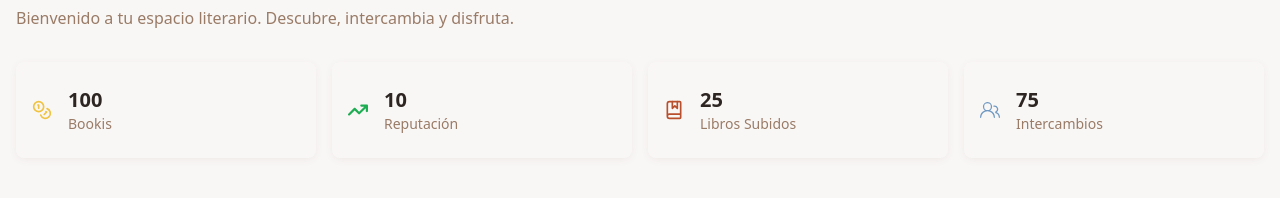
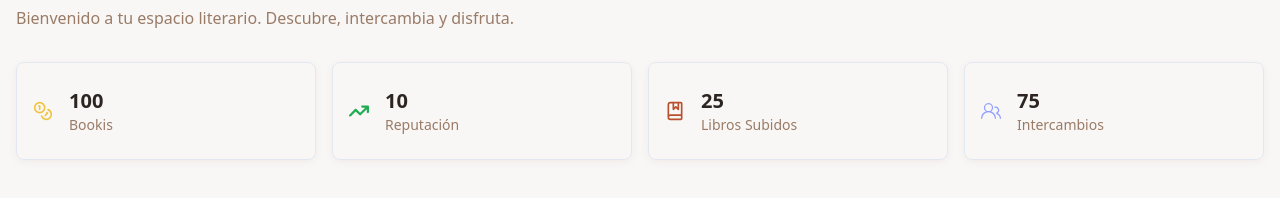
Before and after one commit to Angela-GM/bookloop-frontend, a Next.js app: page /dashboard in a window 1280 px wide. Shown: the part 150-348 px from the top of the page. Built offline with nearby package versions, Linux system fonts and the light colour scheme.

Commit message:
Update styles for metrics and card section components for improved layout and design consistency

```diff
--- a/src/app/globals.css
+++ b/src/app/globals.css
@@ -96,7 +96,7 @@
   --ring: 222.2 84% 4.9%;            /* #0f172a - Azul muy oscuro */
   --radius: 0.5rem;
   --arrow: 142 70% 40%;           /* #4ade80 - Verde brillante */
-  --people: 210 40% 60%;           /* #4ade80 - azul */
+  --people: 59 130% 246%;           /* #4ade80 - azul */
 }
 
 /*
--- a/src/components/atoms/card-section.tsx
+++ b/src/components/atoms/card-section.tsx
@@ -6,7 +6,7 @@ interface CardSectionProps {
 }
 export const CardSection = ({ children, classProps }: CardSectionProps) => {
   return (
-    <section className={`rounded-lg text-card-foreground shadow-sm py-6 bg-background/90 backdrop-blur border-0 shadow-card ${classProps}`}>
+    <section className={`rounded-lg text-card-foreground shadow-sm py-6 bg-background/90 backdrop-blur border-1 shadow-card border-border ${classProps}`}>
       {children}
     </section>
   );
--- a/src/components/organisms/metrics.tsx
+++ b/src/components/organisms/metrics.tsx
@@ -32,7 +32,7 @@ const metricsData = [
 
 export const Metrics = () => {
   return (
-    <SectionContainer classProps="mt-8">
+    <SectionContainer classProps="mt-8 ">
       <section className="grid sm:grid-cols-2 md:grid-cols-4 gap-4">
         {metricsData.map((metric, index) => (
           <CardSection key={index} classProps="flex items-center gap-2 sm:gap-4 p-4 mx-0">
```
